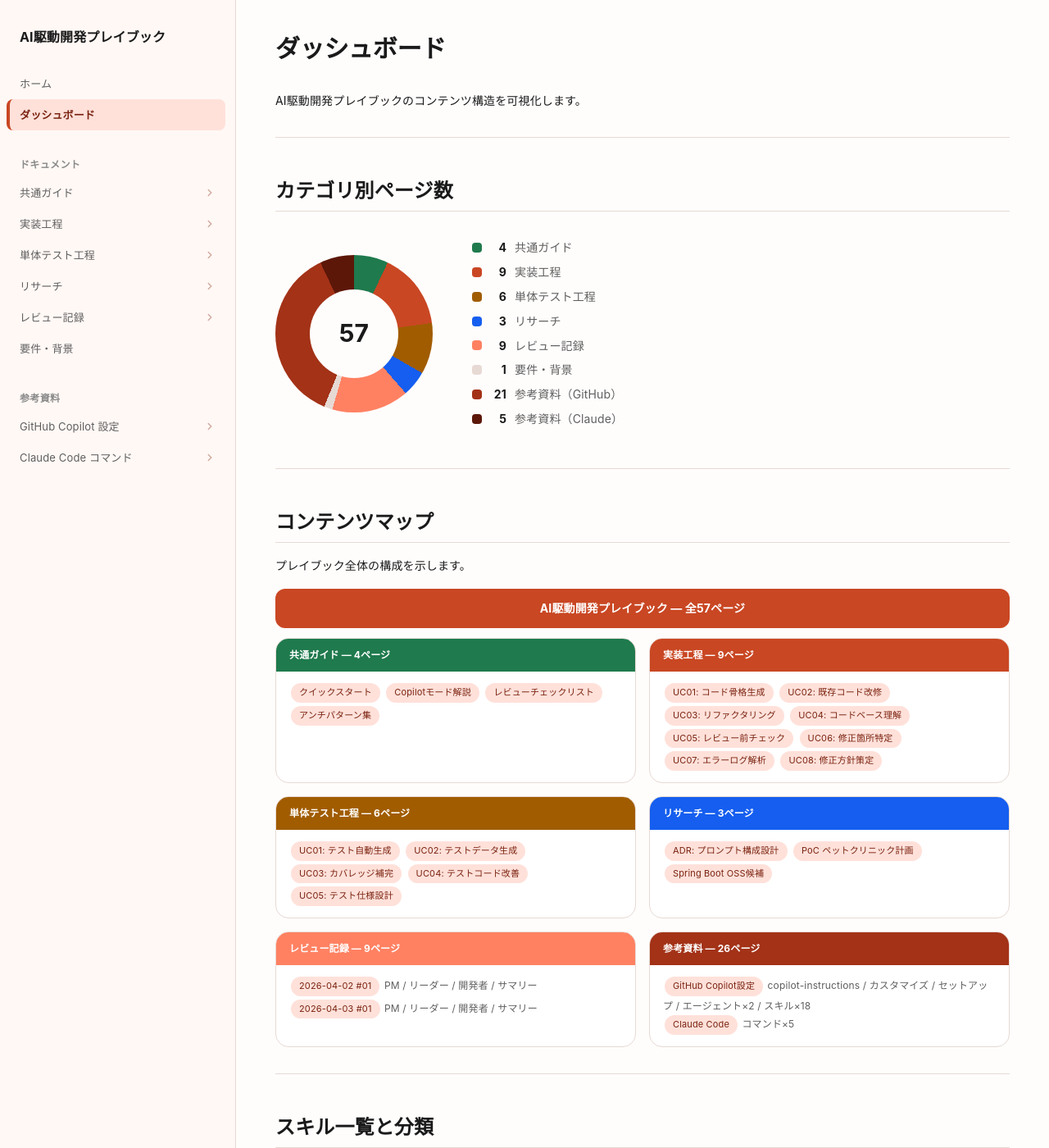
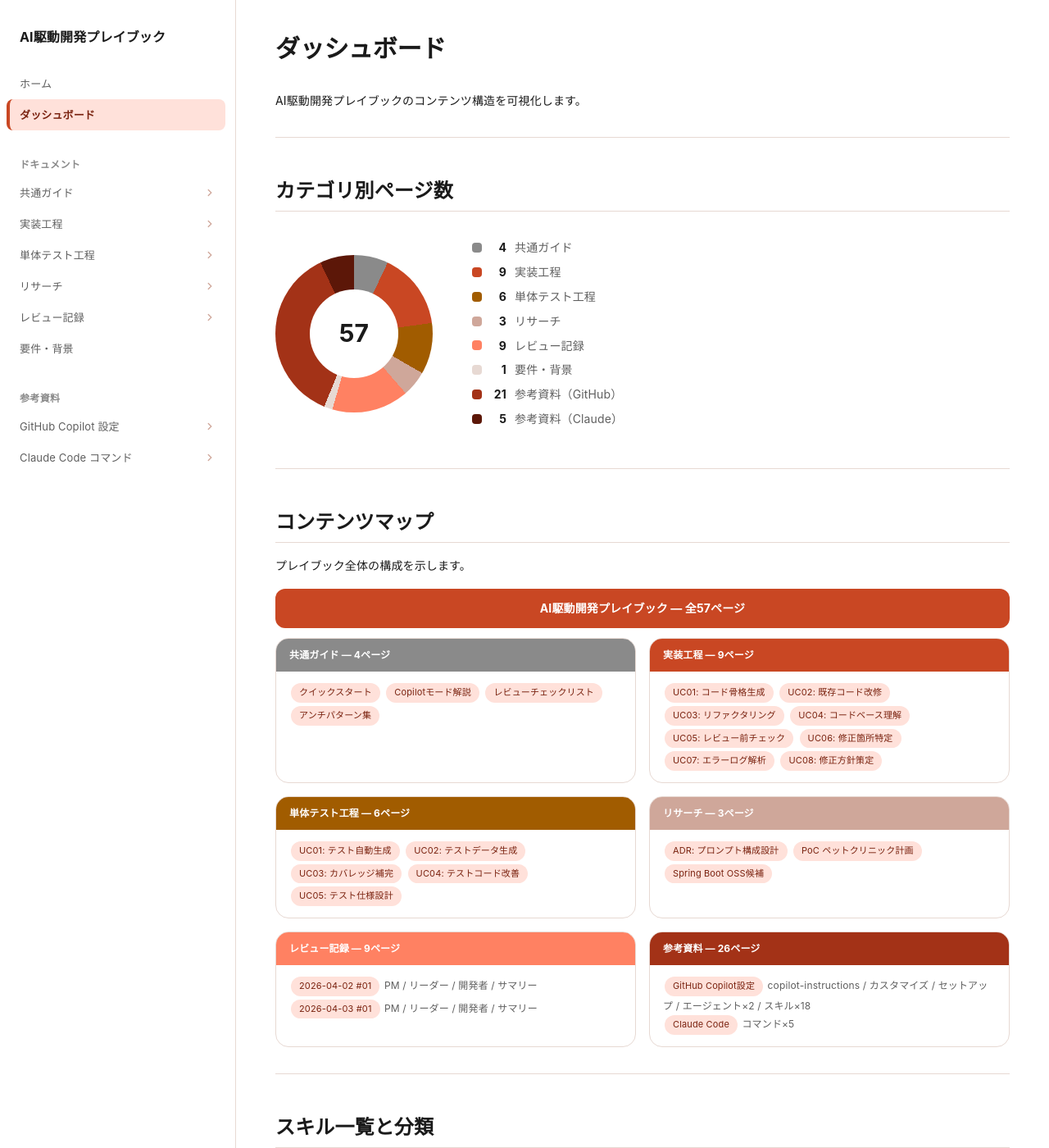
Before and after one commit to merrylou/jekyll-sandbox, a Jekyll site: the page built from dashboard.html, in a window 1280 px wide and 1400 px high. Shown: the whole window at 82% size. Built offline with Jekyll 4.4.1, drawn with Linux system fonts in a browser that asks for light colours; some web fonts are replaced.

Commit message:
fix: 背景を白に統一、共通ガイド・リサーチの色をグレー系に変更
サイドバー/ページ背景を#FFFFFFに、ドーナツ・コンテンツマップの
共通ガイド(緑→#8A8A8A)とリサーチ(青→#CFA79A)を
目立たないグレー系に差し替え。

Co-Authored-By: Claude Opus 4.6 <noreply@anthropic.com>

```diff
--- a/assets/css/main.css
+++ b/assets/css/main.css
@@ -32,9 +32,9 @@
   --text-primary: #1A1A1A;
   --text-secondary: #5F5F5F;
   --text-tertiary: #8A8A8A;
-  --bg-page: #FFFDFC;
+  --bg-page: #FFFFFF;
   --bg-surface: #FFFFFF;
-  --bg-surface-subtle: #FFF8F5;
+  --bg-surface-subtle: #FFFFFF;
   --border-default: #E7D9D3;
   --border-strong: #CFA79A;
 
--- a/dashboard.html
+++ b/dashboard.html
@@ -10,10 +10,10 @@ nav_order: 2
 .ds-donut {
   width: 192px; height: 192px; border-radius: 50%; position: relative; flex-shrink: 0;
   background: conic-gradient(
-    var(--color-success) 0deg 25.3deg,
+    var(--text-tertiary) 0deg 25.3deg,
     var(--color-primary) 25.3deg 82.1deg,
     var(--color-warning) 82.1deg 120deg,
-    var(--color-info) 120deg 139.0deg,
+    var(--border-strong) 120deg 139.0deg,
     var(--orange-500) 139deg 196deg,
     var(--border-default) 196deg 202.3deg,
     var(--orange-900) 202.3deg 334.7deg,
@@ -137,10 +137,10 @@ nav_order: 2
 <div class="ds-donut-section">
   <div class="ds-donut"><div class="ds-donut-hole">57</div></div>
   <div class="ds-legend">
-    <div class="ds-legend-row"><span class="ds-legend-dot" style="background:var(--color-success);"></span><span class="ds-legend-n">4</span><span class="ds-legend-t">共通ガイド</span></div>
+    <div class="ds-legend-row"><span class="ds-legend-dot" style="background:var(--text-tertiary);"></span><span class="ds-legend-n">4</span><span class="ds-legend-t">共通ガイド</span></div>
     <div class="ds-legend-row"><span class="ds-legend-dot" style="background:var(--color-primary);"></span><span class="ds-legend-n">9</span><span class="ds-legend-t">実装工程</span></div>
     <div class="ds-legend-row"><span class="ds-legend-dot" style="background:var(--color-warning);"></span><span class="ds-legend-n">6</span><span class="ds-legend-t">単体テスト工程</span></div>
-    <div class="ds-legend-row"><span class="ds-legend-dot" style="background:var(--color-info);"></span><span class="ds-legend-n">3</span><span class="ds-legend-t">リサーチ</span></div>
+    <div class="ds-legend-row"><span class="ds-legend-dot" style="background:var(--border-strong);"></span><span class="ds-legend-n">3</span><span class="ds-legend-t">リサーチ</span></div>
     <div class="ds-legend-row"><span class="ds-legend-dot" style="background:var(--orange-500);"></span><span class="ds-legend-n">9</span><span class="ds-legend-t">レビュー記録</span></div>
     <div class="ds-legend-row"><span class="ds-legend-dot" style="background:var(--border-default);"></span><span class="ds-legend-n">1</span><span class="ds-legend-t">要件・背景</span></div>
     <div class="ds-legend-row"><span class="ds-legend-dot" style="background:var(--orange-900);"></span><span class="ds-legend-n">21</span><span class="ds-legend-t">参考資料（GitHub）</span></div>
@@ -157,7 +157,7 @@ nav_order: 2
   <div class="ds-map-root">AI駆動開発プレイブック — 全57ページ</div>
   <div class="ds-map-grid">
     <div class="ds-map-card">
-      <div class="ds-map-hd" style="background:var(--color-success);">共通ガイド — 4ページ</div>
+      <div class="ds-map-hd" style="background:var(--text-tertiary);">共通ガイド — 4ページ</div>
       <div class="ds-map-bd">
         <span class="ds-pill">クイックスタート</span>
         <span class="ds-pill">Copilotモード解説</span>
@@ -189,7 +189,7 @@ nav_order: 2
       </div>
     </div>
     <div class="ds-map-card">
-      <div class="ds-map-hd" style="background:var(--color-info);">リサーチ — 3ページ</div>
+      <div class="ds-map-hd" style="background:var(--border-strong);">リサーチ — 3ページ</div>
       <div class="ds-map-bd">
         <span class="ds-pill">ADR: プロンプト構成設計</span>
         <span class="ds-pill">PoC ペットクリニック計画</span>
```
